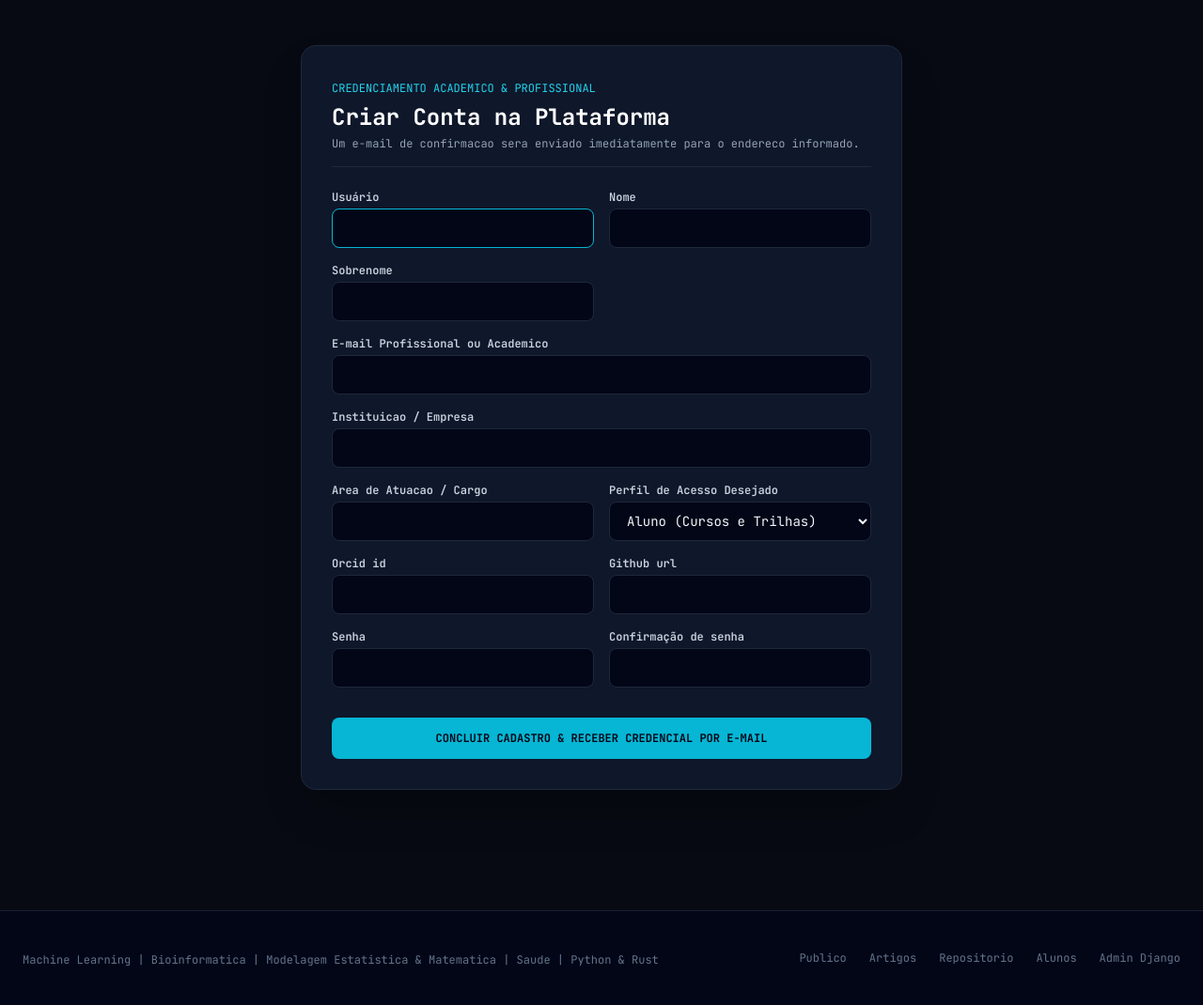
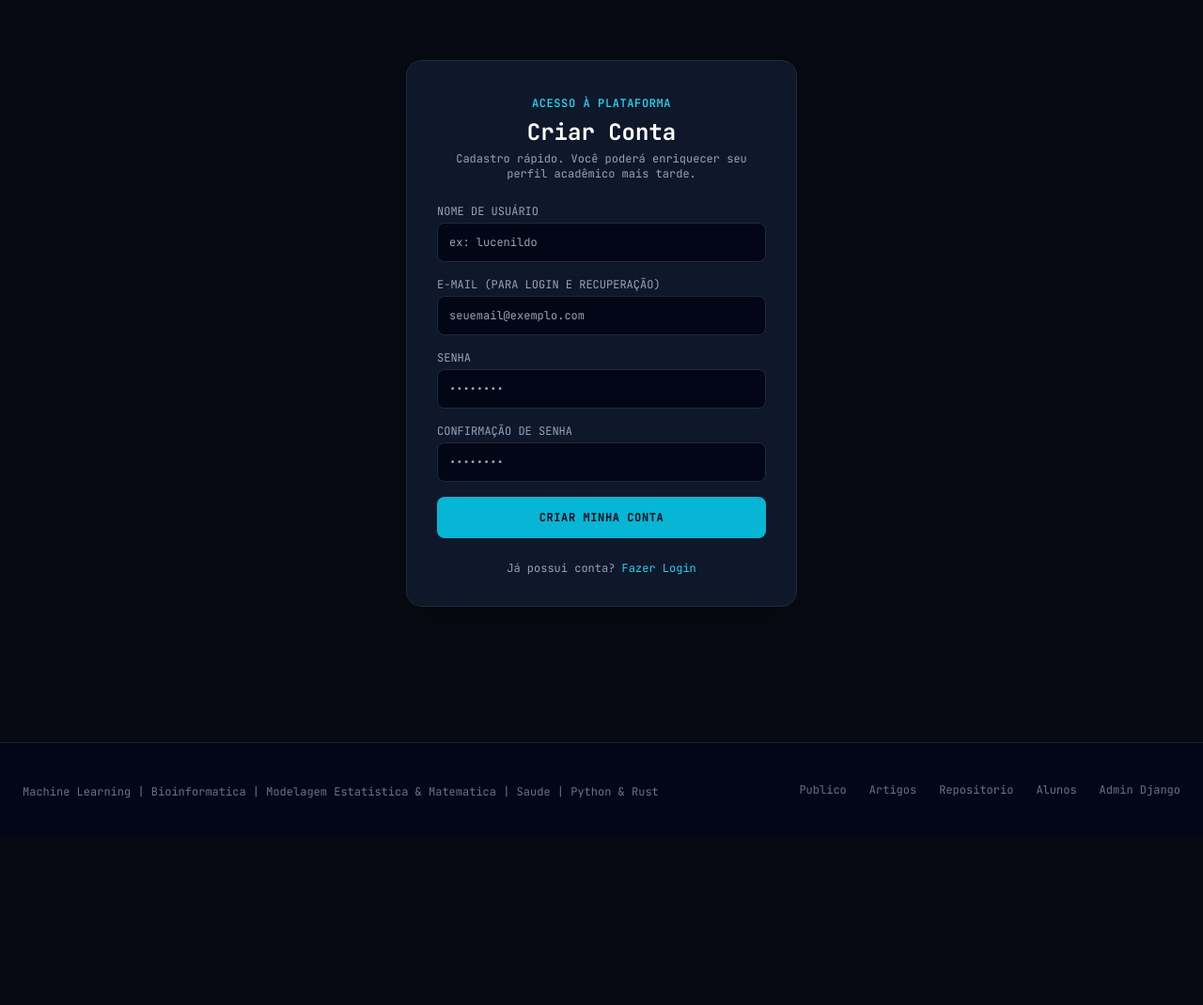
Before and after one commit to lucecerqueira/sistema_blog_cientifico, a Django app: page /cadastro/ in a window 1280 px wide. Shown: the part 98-1168 px from the top of the page at 94% size. After the commit the page ends 948 px from the top, so only its background shows below. Run offline with Django 4.2, Linux system fonts and the light colour scheme; some libraries are stand-ins or nearby versions.

Commit message:
refactor: simplifica fluxo de registo para nome, email e senha

```diff
--- a/ds_platform/forms.py
+++ b/ds_platform/forms.py
@@ -88,3 +88,61 @@ class SubmissaoAlunoForm(forms.ModelForm):
         self.fields['matricula'].queryset = MatriculaAluno.objects.filter(aluno=user)
         for field in self.fields.values():
             field.widget.attrs['class'] = TAILWIND_INPUT
+
+from django import forms
+from django.contrib.auth import get_user_model
+from django.core.exceptions import ValidationError
+
+User = get_user_model()
+
+class CadastroSimplesForm(forms.ModelForm):
+    password = forms.CharField(
+        label="Senha",
+        widget=forms.PasswordInput(attrs={
+            'class': 'w-full bg-slate-950 border border-slate-800 rounded-lg p-3 text-slate-100 focus:outline-none focus:border-cyan-500',
+            'placeholder': '••••••••'
+        })
+    )
+    confirm_password = forms.CharField(
+        label="Confirmação de senha",
+        widget=forms.PasswordInput(attrs={
+            'class': 'w-full bg-slate-950 border border-slate-800 rounded-lg p-3 text-slate-100 focus:outline-none focus:border-cyan-500',
+            'placeholder': '••••••••'
+        })
+    )
+
+    class Meta:
+        model = User
+        fields = ['username', 'email']
+        widgets = {
+            'username': forms.TextInput(attrs={
+                'class': 'w-full bg-slate-950 border border-slate-800 rounded-lg p-3 text-slate-100 focus:outline-none focus:border-cyan-500',
+                'placeholder': 'ex: lucenildo'
+            }),
+            'email': forms.EmailInput(attrs={
+                'class': 'w-full bg-slate-950 border border-slate-800 rounded-lg p-3 text-slate-100 focus:outline-none focus:border-cyan-500',
+                'placeholder': 'seuemail@exemplo.com'
+            }),
+        }
+
+    def clean_email(self):
+        email = self.cleaned_data.get('email')
+        if User.objects.filter(email=email).exists():
+            raise ValidationError("Este e-mail já está em uso.")
+        return email
+
+    def clean(self):
+        cleaned_data = super().clean()
+        senha = cleaned_data.get('password')
+        confirma = cleaned_data.get('confirm_password')
+
+        if senha and confirma and senha != confirma:
+            self.add_error('confirm_password', 'As senhas informadas não coincidem.')
+        return cleaned_data
+
+    def save(self, commit=True):
+        user = super().save(commit=False)
+        user.set_password(self.cleaned_data['password'])
+        if commit:
+            user.save()
+        return user
--- a/ds_platform/templates/ds_platform/register.html
+++ b/ds_platform/templates/ds_platform/register.html
@@ -1,33 +1,65 @@
 {% extends 'ds_platform/base.html' %}
-{% block title %}Cadastro Profissional | {{ plataforma_config.nome_plataforma }}{% endblock %}
+
+{% block title %}Criar Conta | Plataforma{% endblock %}
+
 {% block content %}
-<div class="max-w-2xl mx-auto px-4 py-12">
-    <div class="bg-slate-900 rounded-2xl border border-slate-800 p-8 shadow-2xl font-mono">
-        <div class="mb-6 border-b border-slate-800 pb-4">
-            <span class="text-xs text-cyan-400 uppercase">CREDenciamento ACADEMICO & PROFISSIONAL</span>
-            <h1 class="text-2xl font-bold text-white mt-1">Criar Conta na Plataforma</h1>
-            <p class="text-xs text-slate-400 mt-1">Um e-mail de confirmacao sera enviado imediatamente para o endereco informado.</p>
+<div class="max-w-md mx-auto px-4 py-16 font-mono">
+    <div class="bg-slate-900 rounded-2xl border border-slate-800 p-8 shadow-2xl">
+        <div class="text-center mb-6">
+            <span class="text-cyan-400 font-semibold text-xs tracking-wider uppercase">Acesso à Plataforma</span>
+            <h1 class="text-2xl font-bold text-white mt-1">Criar Conta</h1>
+            <p class="text-xs text-slate-400 mt-1">Cadastro rápido. Você poderá enriquecer seu perfil acadêmico mais tarde.</p>
         </div>
+
+        {% if form.errors %}
+            <div class="mb-4 p-3 bg-red-950/60 border border-red-800 rounded-lg text-xs text-red-300">
+                Por favor, corrija os erros abaixo.
+            </div>
+        {% endif %}
 
         <form method="post" class="space-y-4 text-xs">
             {% csrf_token %}
-            <div class="grid grid-cols-1 sm:grid-cols-2 gap-4">
-                {% for field in form %}
-                <div class="{% if field.name == 'email' or field.name == 'instituicao' %}sm:col-span-2{% endif %}">
-                    <label class="block text-slate-300 mb-1 font-semibold">{{ field.label }}</label>
-                    {{ field }}
-                    {% if field.errors %}
-                    <p class="text-rose-400 text-[11px] mt-1">{{ field.errors|striptags }}</p>
-                    {% endif %}
-                </div>
-                {% endfor %}
+
+            <div>
+                <label class="block text-slate-400 uppercase mb-1">Nome de Usuário</label>
+                {{ form.username }}
+                {% if form.username.errors %}
+                    <p class="text-red-400 mt-1">{{ form.username.errors.0 }}</p>
+                {% endif %}
             </div>
-            <div class="pt-4">
-                <button type="submit" class="w-full py-3.5 rounded-lg bg-cyan-500 hover:bg-cyan-400 text-slate-950 font-bold uppercase transition">
-                    Concluir Cadastro & Receber Credencial por E-mail
-                </button>
+
+            <div>
+                <label class="block text-slate-400 uppercase mb-1">E-mail (para login e recuperação)</label>
+                {{ form.email }}
+                {% if form.email.errors %}
+                    <p class="text-red-400 mt-1">{{ form.email.errors.0 }}</p>
+                {% endif %}
             </div>
+
+            <div>
+                <label class="block text-slate-400 uppercase mb-1">Senha</label>
+                {{ form.password }}
+                {% if form.password.errors %}
+                    <p class="text-red-400 mt-1">{{ form.password.errors.0 }}</p>
+                {% endif %}
+            </div>
+
+            <div>
+                <label class="block text-slate-400 uppercase mb-1">Confirmação de Senha</label>
+                {{ form.confirm_password }}
+                {% if form.confirm_password.errors %}
+                    <p class="text-red-400 mt-1">{{ form.confirm_password.errors.0 }}</p>
+                {% endif %}
+            </div>
+
+            <button type="submit" class="w-full mt-2 py-3.5 rounded-lg bg-cyan-500 hover:bg-cyan-400 text-slate-950 font-bold uppercase tracking-wider text-xs transition duration-150">
+                Criar Minha Conta
+            </button>
         </form>
+
+        <p class="text-center text-xs text-slate-400 mt-6">
+            Já possui conta? <a href="{% url 'login' %}" class="text-cyan-400 hover:underline">Fazer Login</a>
+        </p>
     </div>
 </div>
 {% endblock %}
--- a/ds_platform/views.py
+++ b/ds_platform/views.py
@@ -31,7 +31,7 @@ from .models import (
     CursoTrilha, ModuloAula, MatriculaAluno, SubmissaoProjetoAluno, ConfiguracaoPlataforma
 )
 from .forms import (
-    CadastroProfissionalForm, ArtigoCientificoForm, RepositorioCodigoForm,
+    CadastroSimplesForm, ArtigoCientificoForm, RepositorioCodigoForm,
     MatriculaGestaoForm, SubmissaoAlunoForm
 )
 
@@ -204,7 +204,8 @@ class EmitirCertificadoAlunoPDFView(LoginRequiredMixin, View):
         pdf.drawString(50, altura - 120, f"Aluno(a): {request.user.get_full_name() or request.user.username}")
         pdf.setFont("Helvetica", 11)
         pdf.setFillColor(colors.HexColor('#94a3b8'))
-        pdf.drawString(50, altura - 140, f"Instituicao: {request.user.instituicao or 'Pesquisa Independente'}")
+        instituicao_aluno = getattr(request.user, 'instituicao', '') or 'Pesquisa Independente'
+        pdf.drawString(50, altura - 140, f"Instituicao: {instituicao_aluno}")
         pdf.drawString(50, altura - 160, f"E-mail Registrado: {request.user.email}")
 
         pdf.setFillColor(colors.HexColor('#38bdf8'))
@@ -333,29 +334,36 @@ class SiteManagementView(GestorRequiredMixin, TemplateView):
 
 
 # ==============================================================================
-# AUTENTICACAO, CADASTRO COM E-MAIL REAL E REDIRECIONAMENTO INTELIGENTE
+# CADASTRO SIMPLIFICADO, AUTENTICACAO E REDIRECIONAMENTO
 # ==============================================================================
 class CadastroProfissionalView(CreateView):
     model = User
-    form_class = CadastroProfissionalForm
+    form_class = CadastroSimplesForm
     template_name = 'ds_platform/register.html'
     success_url = reverse_lazy('student_portal')
 
+    def dispatch(self, request, *args, **kwargs):
+        if request.user.is_authenticated:
+            return redirect('redirecionar_acesso')
+        return super().dispatch(request, *args, **kwargs)
+
     def form_valid(self, form):
-        user = form.save()
+        user = form.save(commit=False)
+        user.papel = 'aluno'
+        user.save()
+
         curso_inicial = CursoTrilha.objects.filter(ativo=True).first()
         if curso_inicial:
             MatriculaAluno.objects.get_or_create(aluno=user, curso=curso_inicial, defaults={'progresso_percentual': 5.0})
 
         try:
             send_mail(
-                subject="Bem-vindo(a) a Plataforma QUANTUM.DS - Credenciais Ativas",
+                subject="Bem-vindo(a) a Plataforma - Conta Ativada",
                 message=(
-                    f"Prezado(a) {user.get_full_name()},\n\n"
-                    f"Seu cadastro profissional na plataforma de Ciencia de Dados, Modelagem e Engenharia (Python/Rust) foi confirmado.\n"
-                    f"Instituicao vinculada: {user.instituicao}\n"
-                    f"Perfil de acesso: {user.get_papel_display()}\n\n"
-                    f"Voce ja pode acessar os repositorios de codigo, artigos matematicos e trilhas de aprendizado."
+                    f"Ola {user.username},\n\n"
+                    f"Sua conta na plataforma foi criada com sucesso.\n"
+                    f"E-mail de acesso e recuperacao cadastrado: {user.email}\n\n"
+                    f"Bons estudos!"
                 ),
                 from_email=settings.DEFAULT_FROM_EMAIL,
                 recipient_list=[user.email],
@@ -365,7 +373,7 @@ class CadastroProfissionalView(CreateView):
             pass
 
         login(self.request, user, backend='django.contrib.auth.backends.ModelBackend')
-        messages.success(self.request, "Cadastro profissional concluido e e-mail de confirmacao disparado.")
+        messages.success(self.request, f"Bem-vindo(a), {user.username}! Sua conta foi criada.")
         return redirect('student_portal')
 
 
@@ -452,7 +460,6 @@ class ExecuteSandboxAPIView(View):
                         codigo
                         .replace("/*__X_DATA__*/", x_rust_array)
                         .replace("/*__Y_DATA__*/", y_rust_array)
-                        # Auto-corrige chaves simples no println! do RESULT_JSON caso venha do cache do navegador
                         .replace('RESULT_JSON:{\\"b1\\"', 'RESULT_JSON:{{\\"b1\\"')
                         .replace('RESULT_JSON:{"b1"', 'RESULT_JSON:{{"b1"')
                     )
@@ -482,7 +489,6 @@ class ExecuteSandboxAPIView(View):
                             stderr_output = proc.stderr
                             houve_erro = (proc.returncode != 0)
                     except (FileNotFoundError, PermissionError, OSError):
-                        # Caso o compilador rustc nao esteja instalado (ou em ambiente serverless como Vercel)
                         usou_compilador_nativo = False
                         houve_erro = False
                         inicio_t = time.perf_counter()
@@ -512,7 +518,6 @@ class ExecuteSandboxAPIView(View):
 
             tempo_ms = round((time.perf_counter() - inicio_t) * 1000.0, 3)
 
-            # Extrai metricas do RESULT_JSON impresso pelo script do usuario
             metricas = {"b1": 0.0, "b0": 0.0, "r2": 0.0, "mse": 0.0}
             linhas_limpas = []
             for linha in stdout_output.splitlines():
```
